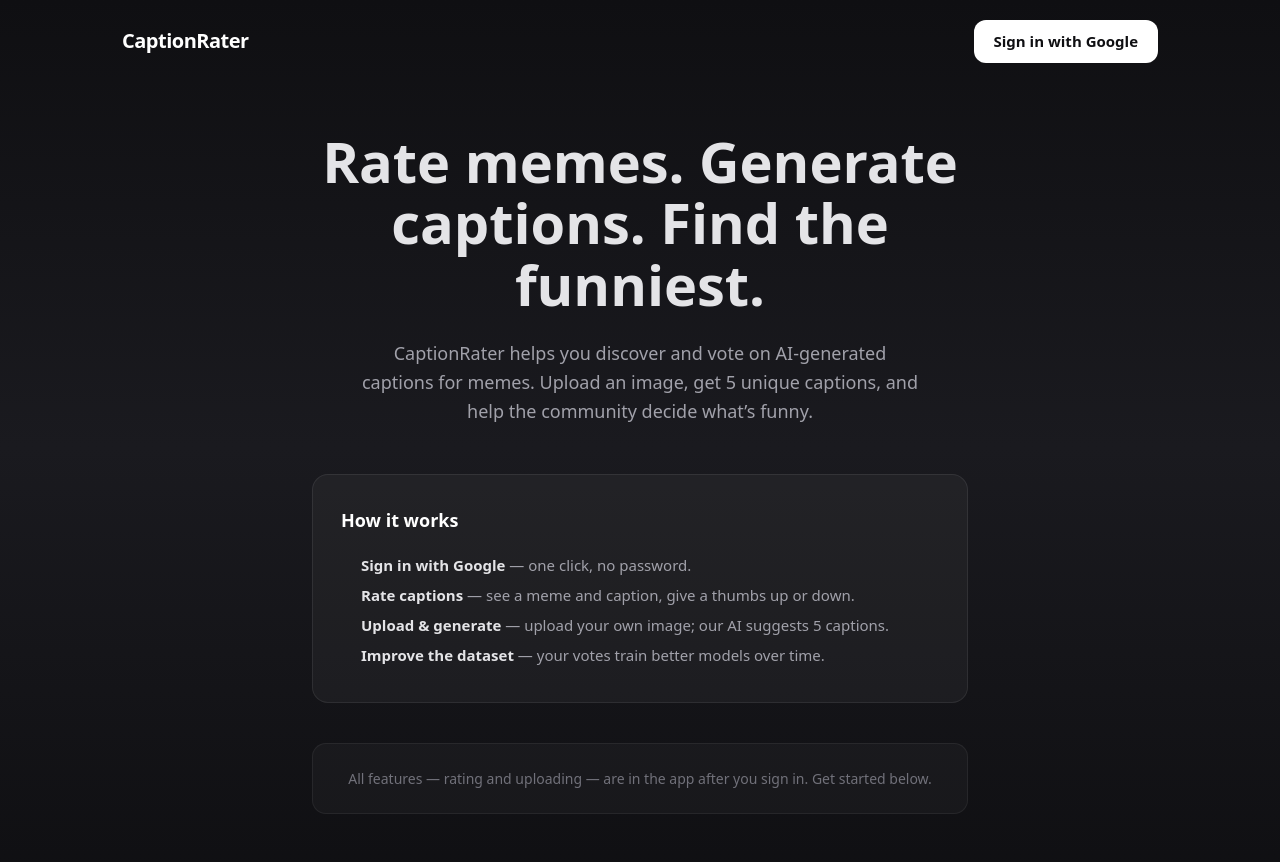
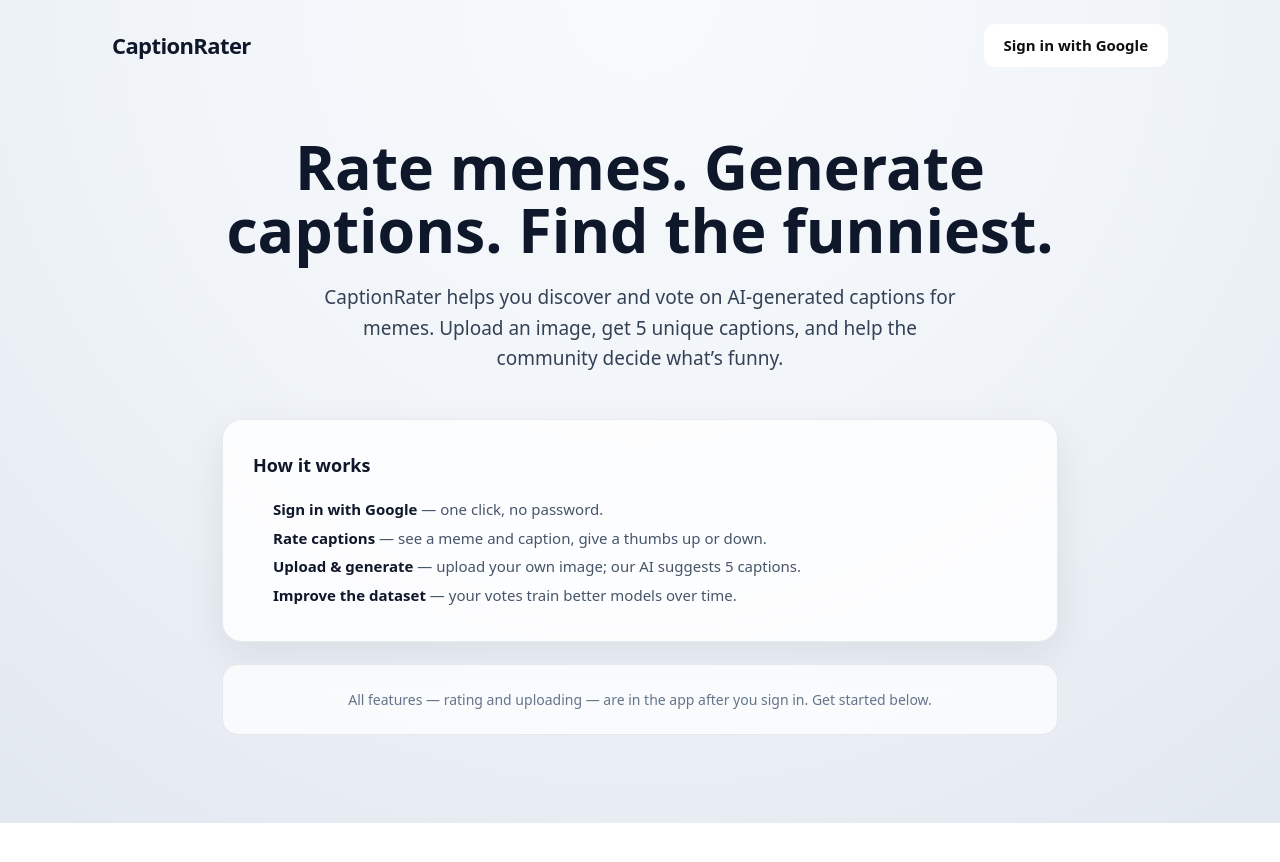
Before and after one commit to soomean05/hello-vercel, a Next.js app: page / in a window 1280 px wide. Shown: the top 862 px of the page. After the commit the page ends 823 px from the top, so only its background shows below. Built offline with nearby package versions, Linux system fonts and the light colour scheme; no server answers.

Commit message:
Polish homepage and rate page UI
Refine spacing, hierarchy, colors, and card/button styling across homepage
and rate page for a cleaner, more cohesive production look.

Made-with: Cursor

```diff
--- a/app/page.tsx
+++ b/app/page.tsx
@@ -1,17 +1,29 @@
 import Link from "next/link";
+import { redirect } from "next/navigation";
+import { createSupabaseServerClient } from "@/lib/supabase/server";
 import HomeClient from "./home-client";
 
 export const dynamic = "force-dynamic";
 export const revalidate = 0;
 
 export default async function HomePage() {
+  const supabase = await createSupabaseServerClient();
+  const {
+    data: { user },
+  } = await supabase.auth.getUser();
+
+  if (user) {
+    redirect("/rate");
+  }
+
   return (
     <main
       style={{
         minHeight: "100vh",
-        background: "linear-gradient(180deg, #0f0f12 0%, #1a1a1f 50%, #0f0f12 100%)",
+        background:
+          "radial-gradient(circle at top, #f8fafc 0%, #f1f5f9 45%, #e2e8f0 100%)",
         fontFamily: "system-ui, -apple-system, sans-serif",
-        color: "#e4e4e7",
+        color: "#0f172a",
       }}
     >
       <header
@@ -19,19 +31,19 @@ export default async function HomePage() {
           display: "flex",
           justifyContent: "space-between",
           alignItems: "center",
-          padding: "20px 32px",
-          maxWidth: 1100,
+          padding: "24px 32px",
+          maxWidth: 1120,
           margin: "0 auto",
         }}
       >
         <Link
           href="/"
           style={{
-            fontSize: 20,
-            fontWeight: 800,
-            color: "#fff",
+            fontSize: 22,
+            fontWeight: 900,
+            color: "#0f172a",
             textDecoration: "none",
-            letterSpacing: -0.5,
+            letterSpacing: -0.6,
           }}
         >
           CaptionRater
@@ -41,30 +53,30 @@ export default async function HomePage() {
 
       <section
         style={{
-          maxWidth: 720,
+          maxWidth: 900,
           margin: "0 auto",
-          padding: "48px 32px 80px",
+          padding: "44px 32px 88px",
           textAlign: "center",
         }}
       >
         <h1
           style={{
             margin: 0,
-            fontSize: "clamp(2.5rem, 6vw, 3.5rem)",
-            fontWeight: 800,
-            lineHeight: 1.1,
-            letterSpacing: -0.03,
+            fontSize: "clamp(2.5rem, 6vw, 3.8rem)",
+            fontWeight: 900,
+            lineHeight: 1.05,
+            letterSpacing: -0.04,
           }}
         >
           Rate memes. Generate captions. Find the funniest.
         </h1>
         <p
           style={{
-            marginTop: 24,
-            fontSize: 18,
+            marginTop: 20,
+            fontSize: 19,
             lineHeight: 1.6,
-            color: "#a1a1aa",
-            maxWidth: 560,
+            color: "#334155",
+            maxWidth: 640,
             marginLeft: "auto",
             marginRight: "auto",
           }}
@@ -75,51 +87,52 @@ export default async function HomePage() {
 
         <div
           style={{
-            marginTop: 48,
-            padding: "32px 28px",
-            background: "rgba(255,255,255,0.04)",
-            borderRadius: 16,
-            border: "1px solid rgba(255,255,255,0.08)",
+            marginTop: 46,
+            padding: "32px 30px",
+            background: "rgba(255,255,255,0.8)",
+            borderRadius: 20,
+            border: "1px solid rgba(15,23,42,0.08)",
+            boxShadow: "0 14px 40px rgba(15,23,42,0.08)",
             textAlign: "left",
           }}
         >
-          <h2 style={{ margin: "0 0 16px 0", fontSize: 18, fontWeight: 700, color: "#fff" }}>
+          <h2 style={{ margin: "0 0 16px 0", fontSize: 18, fontWeight: 800, color: "#0f172a" }}>
             How it works
           </h2>
           <ol
             style={{
               margin: 0,
               paddingLeft: 20,
-              color: "#a1a1aa",
-              lineHeight: 2,
+              color: "#475569",
+              lineHeight: 1.9,
               fontSize: 15,
             }}
           >
             <li>
-              <strong style={{ color: "#e4e4e7" }}>Sign in with Google</strong> — one click, no password.
+              <strong style={{ color: "#0f172a" }}>Sign in with Google</strong> — one click, no password.
             </li>
             <li>
-              <strong style={{ color: "#e4e4e7" }}>Rate captions</strong> — see a meme and caption, give a thumbs up or down.
+              <strong style={{ color: "#0f172a" }}>Rate captions</strong> — see a meme and caption, give a thumbs up or down.
             </li>
             <li>
-              <strong style={{ color: "#e4e4e7" }}>Upload & generate</strong> — upload your own image; our AI suggests 5 captions.
+              <strong style={{ color: "#0f172a" }}>Upload & generate</strong> — upload your own image; our AI suggests 5 captions.
             </li>
             <li>
-              <strong style={{ color: "#e4e4e7" }}>Improve the dataset</strong> — your votes train better models over time.
+              <strong style={{ color: "#0f172a" }}>Improve the dataset</strong> — your votes train better models over time.
             </li>
           </ol>
         </div>
 
         <div
           style={{
-            marginTop: 40,
+            marginTop: 22,
             padding: "24px 28px",
-            background: "rgba(255,255,255,0.03)",
-            borderRadius: 14,
-            border: "1px solid rgba(255,255,255,0.06)",
+            background: "rgba(255,255,255,0.72)",
+            borderRadius: 16,
+            border: "1px solid rgba(15,23,42,0.08)",
           }}
         >
-          <p style={{ margin: 0, fontSize: 14, color: "#71717a" }}>
+          <p style={{ margin: 0, fontSize: 14, color: "#64748b" }}>
             All features — rating and uploading — are in the app after you sign in.
             Get started below.
           </p>
--- a/app/rate/rate-client.tsx
+++ b/app/rate/rate-client.tsx
@@ -38,38 +38,39 @@ export default function RateClient({
 
   const headerCard: React.CSSProperties = {
     background: "white",
-    borderRadius: 18,
-    padding: "16px 20px",
-    boxShadow: "0 10px 35px rgba(0,0,0,0.08)",
-    border: "1px solid rgba(0,0,0,0.06)",
-    marginBottom: 14,
+    borderRadius: 20,
+    padding: "18px 22px",
+    boxShadow: "0 14px 38px rgba(15,23,42,0.08)",
+    border: "1px solid rgba(15,23,42,0.08)",
+    marginBottom: 16,
     display: "flex",
     justifyContent: "space-between",
     alignItems: "center",
     flexWrap: "wrap",
-    gap: 10,
+    gap: 12,
   };
   const navBtn: React.CSSProperties = {
-    padding: "8px 12px",
+    padding: "9px 14px",
     borderRadius: 12,
-    border: "1px solid rgba(0,0,0,0.12)",
+    border: "1px solid rgba(15,23,42,0.12)",
     background: "white",
-    fontWeight: 700,
+    fontWeight: 800,
     textDecoration: "none",
-    color: "#111",
+    color: "#0f172a",
     fontSize: 14,
+    boxShadow: "0 2px 8px rgba(15,23,42,0.05)",
   };
   const mainCard: React.CSSProperties = {
     background: "white",
-    borderRadius: 18,
-    padding: 22,
-    boxShadow: "0 10px 35px rgba(0,0,0,0.08)",
-    border: "1px solid rgba(0,0,0,0.06)",
+    borderRadius: 20,
+    padding: 24,
+    boxShadow: "0 16px 44px rgba(15,23,42,0.09)",
+    border: "1px solid rgba(15,23,42,0.08)",
   };
 
   if (!items || items.length === 0) {
     return (
-      <main style={{ padding: 24, fontFamily: "system-ui", background: "#f6f7f9", minHeight: "100vh" }}>
+      <main style={{ padding: 28, fontFamily: "system-ui", background: "linear-gradient(180deg, #f8fafc 0%, #eef2f7 100%)", minHeight: "100vh" }}>
         <div style={{ maxWidth: 800, margin: "0 auto" }}>
         <div style={headerCard}>
           <div style={{ fontWeight: 900, fontSize: 20 }}>Rate captions</div>
@@ -77,7 +78,7 @@ export default function RateClient({
             <a href="/upload" style={navBtn}>Upload</a>
           </div>
         </div>
-        <div style={{ ...mainCard, padding: 28 }}>
+        <div style={{ ...mainCard, padding: 30 }}>
           <p style={{ color: "#666", margin: 0 }}>No captions available yet. Upload some images first.</p>
         </div>
         </div>
@@ -87,7 +88,7 @@ export default function RateClient({
 
   if (idx >= randomized.length) {
     return (
-      <main style={{ padding: 24, fontFamily: "system-ui", background: "#f6f7f9", minHeight: "100vh" }}>
+      <main style={{ padding: 28, fontFamily: "system-ui", background: "linear-gradient(180deg, #f8fafc 0%, #eef2f7 100%)", minHeight: "100vh" }}>
         <div style={{ maxWidth: 800, margin: "0 auto" }}>
         <div style={headerCard}>
           <div style={{ fontWeight: 900, fontSize: 20 }}>Rate captions</div>
@@ -99,8 +100,8 @@ export default function RateClient({
           style={{
             marginTop: 16,
             padding: 16,
-            border: "1px solid #eee",
-            borderRadius: 14,
+              border: "1px solid rgba(15,23,42,0.08)",
+              borderRadius: 16,
             background: "#fafafa",
           }}
         >
@@ -116,7 +117,7 @@ export default function RateClient({
               padding: "10px 14px",
               borderRadius: 12,
               border: "none",
-              background: "#111",
+              background: "#0f172a",
               color: "white",
               cursor: "pointer",
               fontWeight: 600,
@@ -131,11 +132,11 @@ export default function RateClient({
   }
 
   return (
-    <main style={{ padding: 24, fontFamily: "system-ui", background: "#f6f7f9", minHeight: "100vh" }}>
+    <main style={{ padding: 28, fontFamily: "system-ui", background: "linear-gradient(180deg, #f8fafc 0%, #eef2f7 100%)", minHeight: "100vh" }}>
       <div style={{ maxWidth: 800, margin: "0 auto" }}>
         <div style={headerCard}>
           <div style={{ display: "flex", alignItems: "center", gap: 16 }}>
-            <span style={{ fontWeight: 900, fontSize: 20 }}>Rate captions</span>
+            <span style={{ fontWeight: 900, fontSize: 21, color: "#0f172a" }}>Rate captions</span>
             <span style={{ color: "#666", fontSize: 14 }}>
               {idx + 1} / {randomized.length}
             </span>
@@ -155,8 +156,8 @@ export default function RateClient({
               width: "100%",
               aspectRatio: "16 / 9",
               objectFit: "cover",
-              borderRadius: 14,
-              border: "1px solid #eee",
+              borderRadius: 16,
+              border: "1px solid rgba(15,23,42,0.09)",
               marginBottom: 14,
             }}
           />
@@ -164,8 +165,8 @@ export default function RateClient({
           <div
             style={{
               padding: 40,
-              borderRadius: 14,
-              border: "1px dashed #ddd",
+              borderRadius: 16,
+              border: "1px dashed rgba(15,23,42,0.18)",
               color: "#777",
               background: "#fafafa",
               marginBottom: 14,
@@ -178,7 +179,7 @@ export default function RateClient({
           </div>
         )}
 
-        <div style={{ fontSize: 18, fontWeight: 900, marginBottom: 14, lineHeight: 1.4 }}>
+        <div style={{ fontSize: 20, fontWeight: 900, marginBottom: 16, lineHeight: 1.35, color: "#0f172a" }}>
           {current.content}
         </div>
 
@@ -194,10 +195,10 @@ export default function RateClient({
               marginLeft: "auto",
               padding: "10px 14px",
               borderRadius: 12,
-              border: "1px solid rgba(0,0,0,0.12)",
+              border: "1px solid rgba(15,23,42,0.12)",
               background: "white",
               cursor: "pointer",
-              fontWeight: 600,
+              fontWeight: 700,
             }}
           >
             Skip →
```
Also changed, not shown: app/home-client.tsx (+2 -62 lines).
